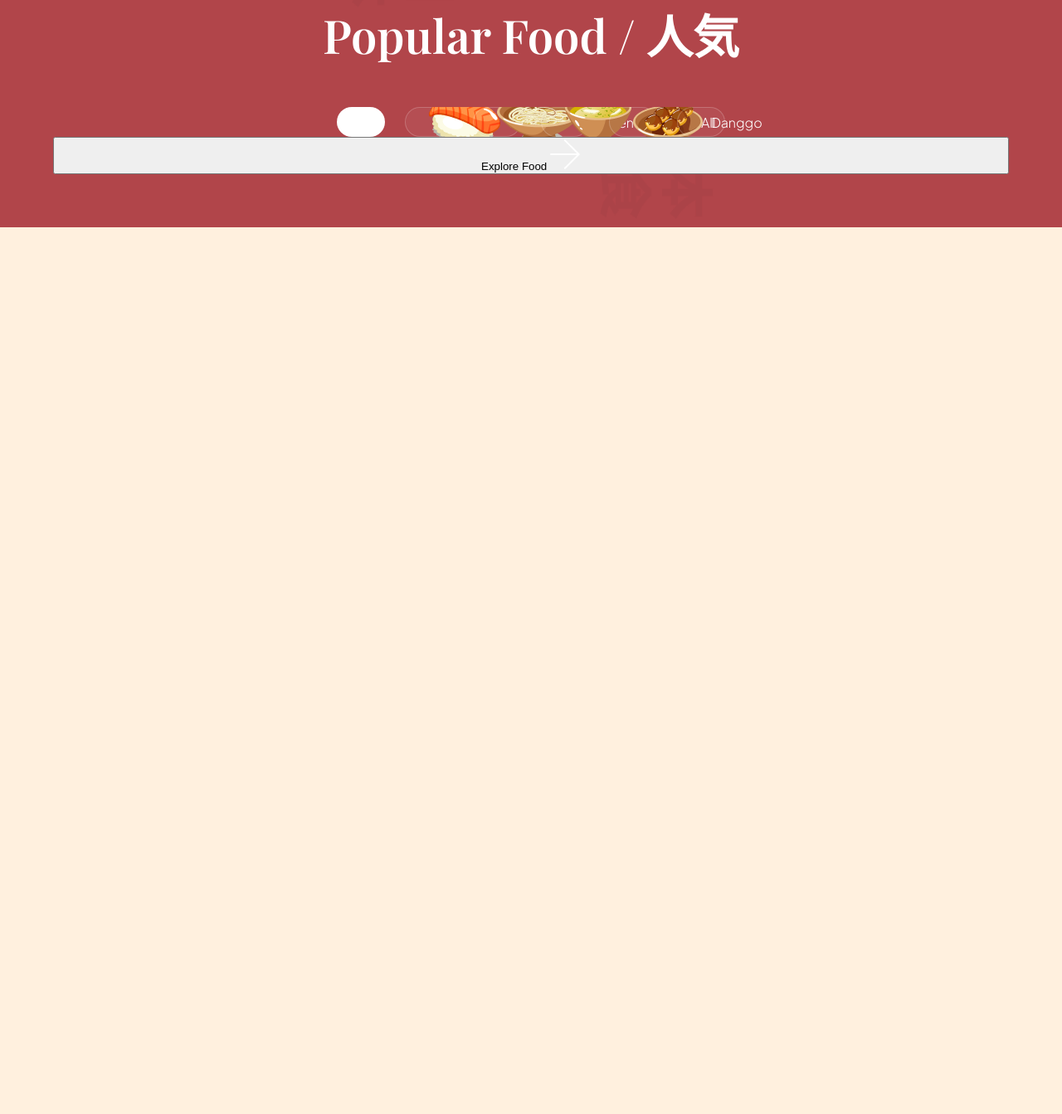
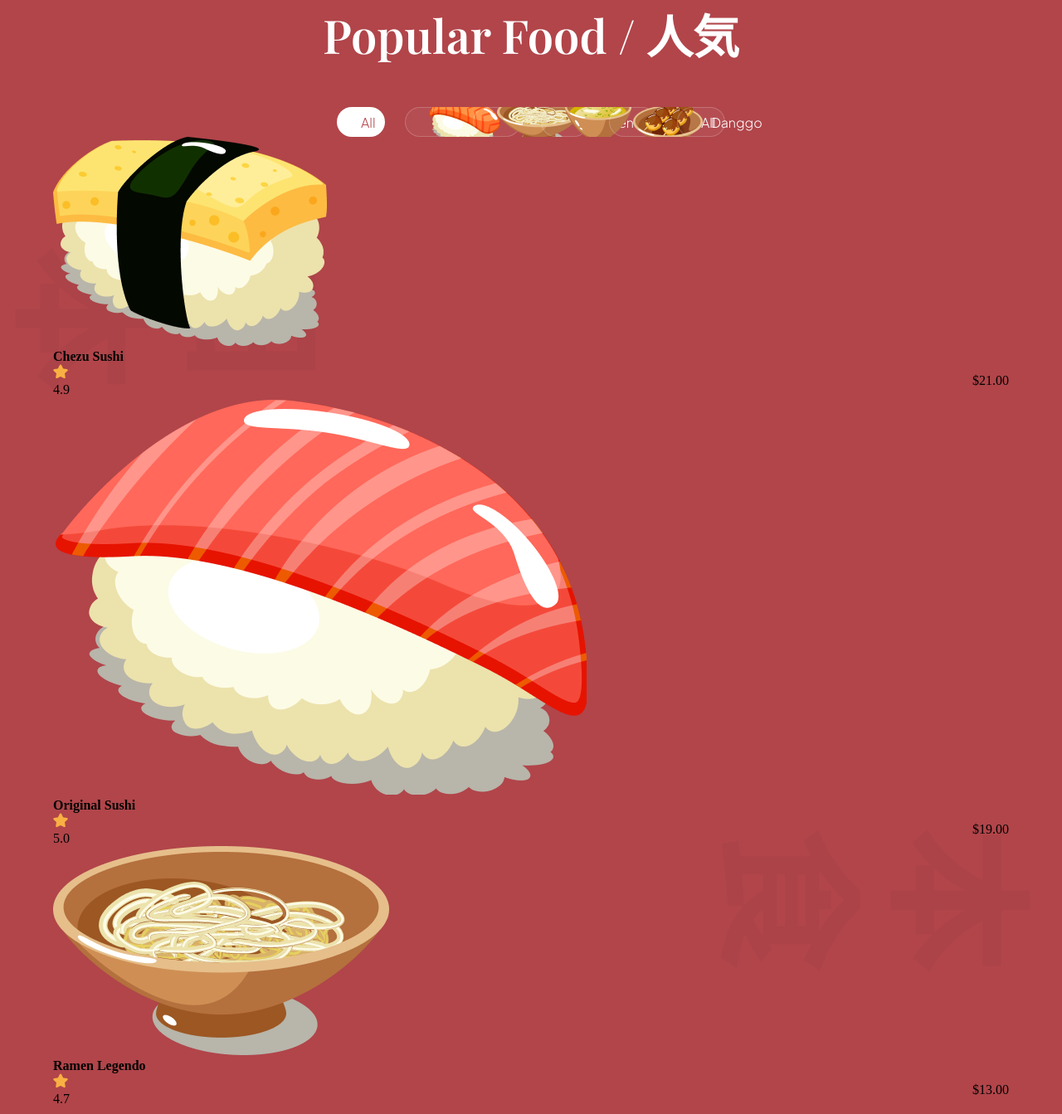
Before and after one commit to anggriawanmr/sushiman, a website built with Vite: page index.html in a window 1280 px wide. Shown: the part 1577-2920 px from the top of the page at 83% size. Before the commit the page ends 1851 px from the top, so only its background shows below. Built offline with nearby package versions, Linux system fonts and the light colour scheme.

Commit message:
Adding popular foods content active :sparkles:

```diff
--- a/css/sections/popular.css
+++ b/css/sections/popular.css
@@ -60,4 +60,47 @@
 
 .popular-foods__filter-btn.active {
   background: #fff;
+  color: var(--primary-color);
 }
+
+.popular-foods__filter-btn:hover {
+  background: #fff;
+  color: var(--primary-color);
+}
+
+.popular-foods__catalogue {
+  margin-top: 64px;
+
+  display: flex;
+  justify-content: center;
+  align-items: flex-end;
+  flex-wrap: wrap;
+  gap: 56px;
+}
+
+.popular-foods__button {
+  width: fit-content;
+
+  padding: 20px 30px;
+  margin: 80px auto 0;
+
+  font-weight: 500;
+  font-size: 18px;
+  line-height: 23px;
+  font-family: var(--plus-jakarta-sans);
+  color: #fff;
+
+  border: none;
+  outline: none;
+  background: var(--secondary-color);
+  border-radius: 64px;
+  cursor: pointer;
+}
+
+.popular-foods__button img {
+  width: 14px;
+  height: 14px;
+  object-fit: contain;
+
+  margin-left: 21px;
+}
--- a/index.html
+++ b/index.html
@@ -132,7 +132,58 @@
         <button class="popular-foods__filter-btn">All</button>
       </div>
 
-      <div class="popilar-foods__catalogue"></div>
+      <div class="popilar-foods__catalogue">
+        <article class="popular-foods__card">
+          <img
+            src="assets/sushi-12.png"
+            alt="sushi-12.png"
+            class="popular-foods__card-image"
+          />
+          <h4 class="popular-foods__card-title">Chezu Sushi</h4>
+          <div class="popular-foods__card-details flex-between">
+            <div class="popular-foods__card-rating">
+              <img src="assets/star.svg" alt="star" />
+              <p>4.9</p>
+            </div>
+
+            <p class="popular-foods__card-price">$21.00</p>
+          </div>
+        </article>
+
+        <article class="popular-foods__card active-card">
+          <img
+            src="assets/sushi-11.png"
+            alt="sushi-11.png"
+            class="popular-foods__card-image"
+          />
+          <h4 class="popular-foods__card-title">Original Sushi</h4>
+          <div class="popular-foods__card-details flex-between">
+            <div class="popular-foods__card-rating">
+              <img src="assets/star.svg" alt="star" />
+              <p>5.0</p>
+            </div>
+
+            <p class="popular-foods__card-price">$19.00</p>
+          </div>
+        </article>
+
+        <article class="popular-foods__card">
+          <img
+            src="assets/sushi-10.png"
+            alt="sushi-10.png"
+            class="popular-foods__card-image"
+          />
+          <h4 class="popular-foods__card-title">Ramen Legendo</h4>
+          <div class="popular-foods__card-details flex-between">
+            <div class="popular-foods__card-rating">
+              <img src="assets/star.svg" alt="star" />
+              <p>4.7</p>
+            </div>
+
+            <p class="popular-foods__card-price">$13.00</p>
+          </div>
+        </article>
+      </div>
 
       <button class="popular-foods__button">
         Explore Food
```
